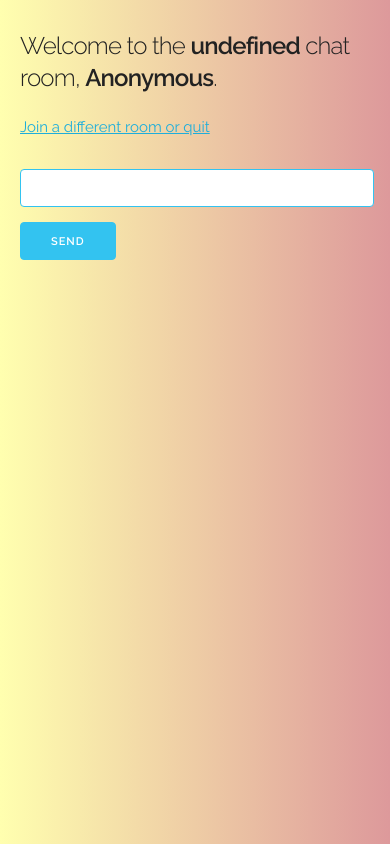
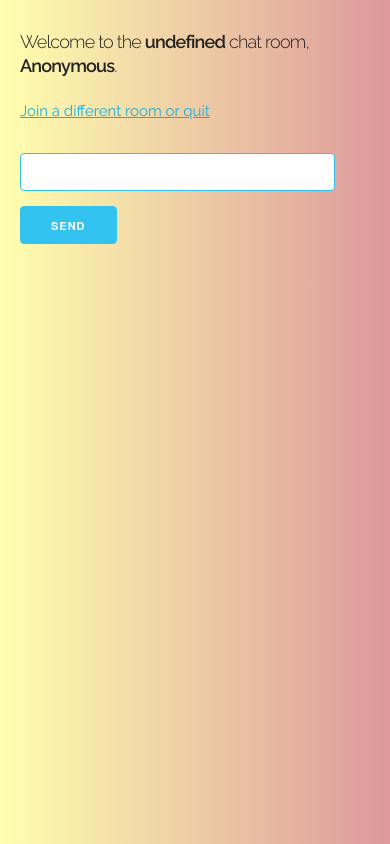
Before and after one commit to fscarlett/socket-basics, a website: page public/chat.html in a window 390 px wide. Drawn offline with Linux system fonts and the light colour scheme; no server answers; a web font is replaced by a local one.

Commit message:
fixed style issues on iphone

```diff
--- a/public/css/styles.css
+++ b/public/css/styles.css
@@ -12,7 +12,7 @@ ul {
 	margin-top: 30px;
 }
 
-li {
+li, input {
 	font-family: 'Droid Sans', "HelveticaNeue", "Helvetica Neue", Helvetica, Arial, sans-serif;
 }
 
@@ -24,12 +24,24 @@ li {
 
 
 
-
-
-
 /* ==============  CHATROOM PAGE ============================== */
 
 .time {
 	font-size: 70%;
 	font-weight: normal;
 }
+
+
+/* ==============  MEDIA QUERIES ============================== */
+
+@media (max-width: 550px) {
+	.room-title {
+		font-size: 18px;
+	}
+}
+
+@media (max-width:400px) {
+	input[type="text"] {
+		width: 90%;
+	}
+}
```
